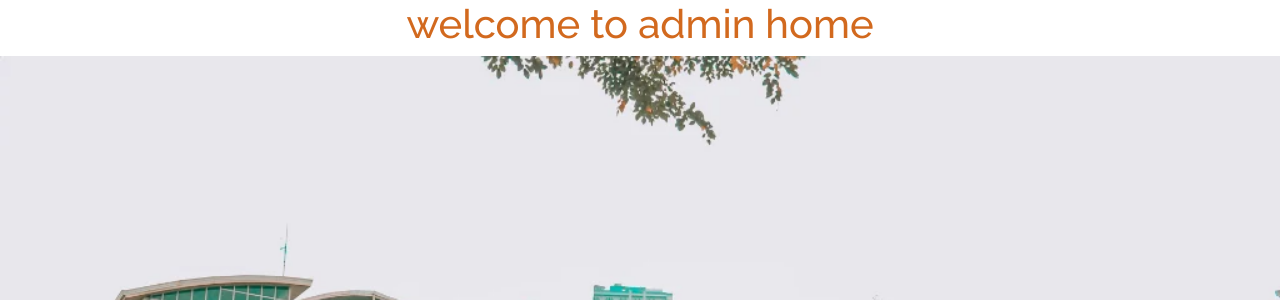
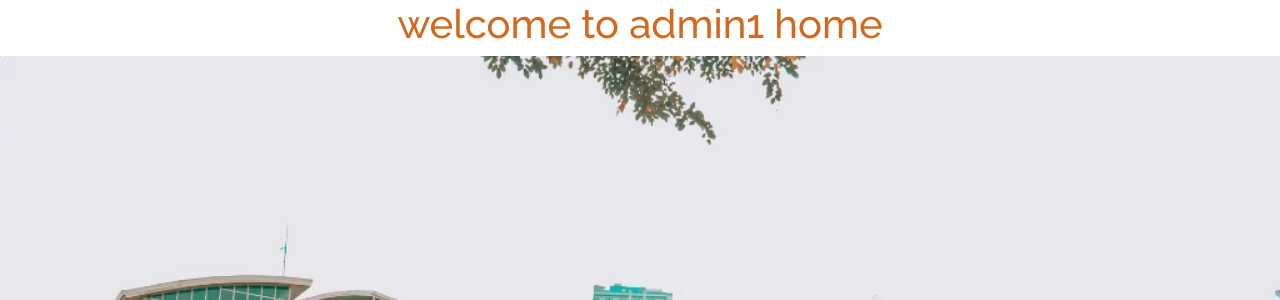
Before and after one commit to ghilnaghilna/example, a Django app: page /adminhome in a window 1280 px wide. Shown: the part 66-366 px from the top of the page. Run offline with Django 3.2, Linux system fonts and the light colour scheme; some libraries are stand-ins or nearby versions.

Commit message:
second commit

```diff
--- a/sampleapp/templates/adminhome.html
+++ b/sampleapp/templates/adminhome.html
@@ -12,7 +12,7 @@
       {% endblock content4 %}
 
     {% block content1 %}
-    <h1 style="color: chocolate;text-align: center;">welcome to admin home</h1>
+    <h1 style="color: chocolate;text-align: center;">welcome to admin1 home</h1>
                 <img src="{% static 'assets/img/education/campus-4.webp' %}" alt="Course" class="img-fluid" style="width: 100%;height: 100%;">
 
     {% endblock content1 %}
```
